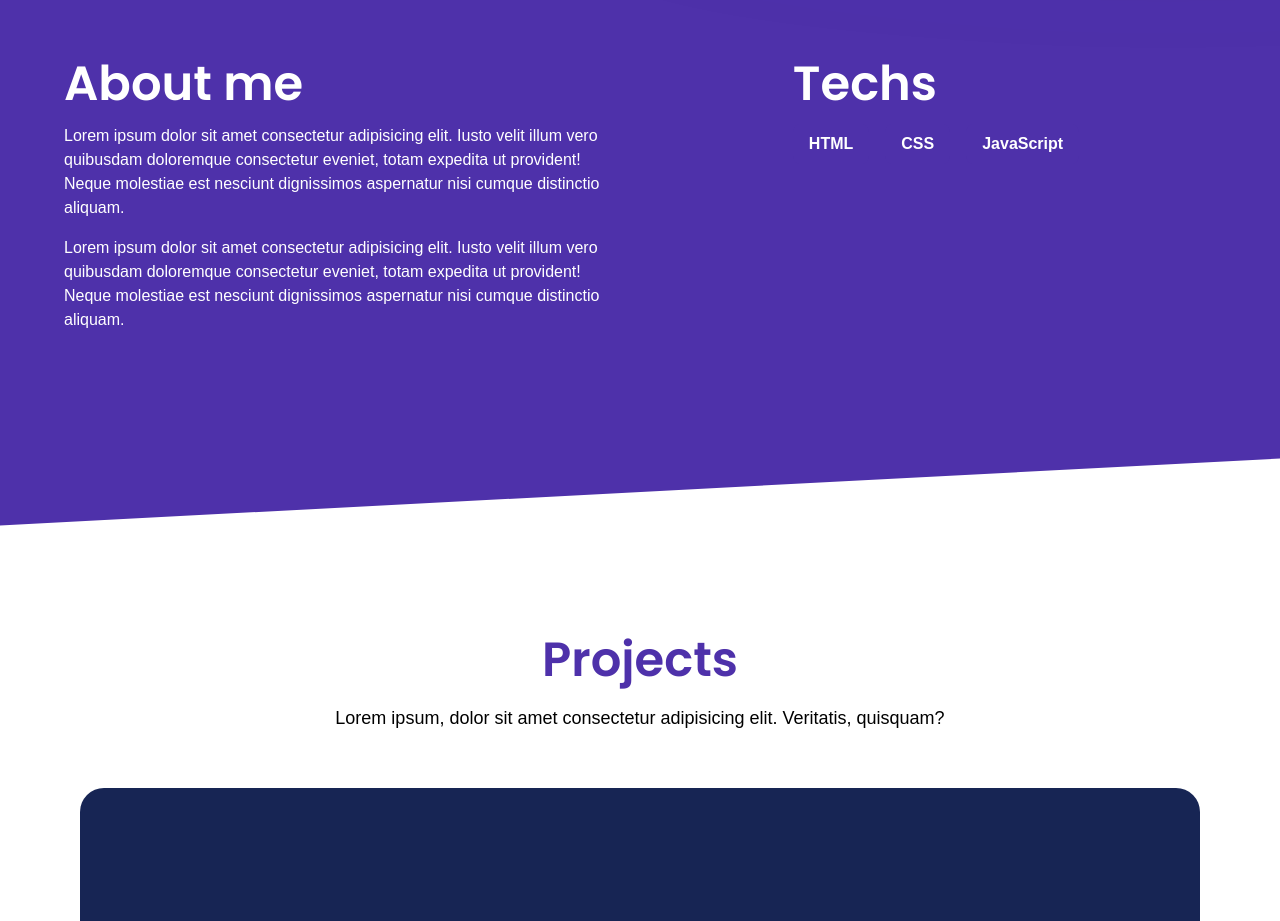
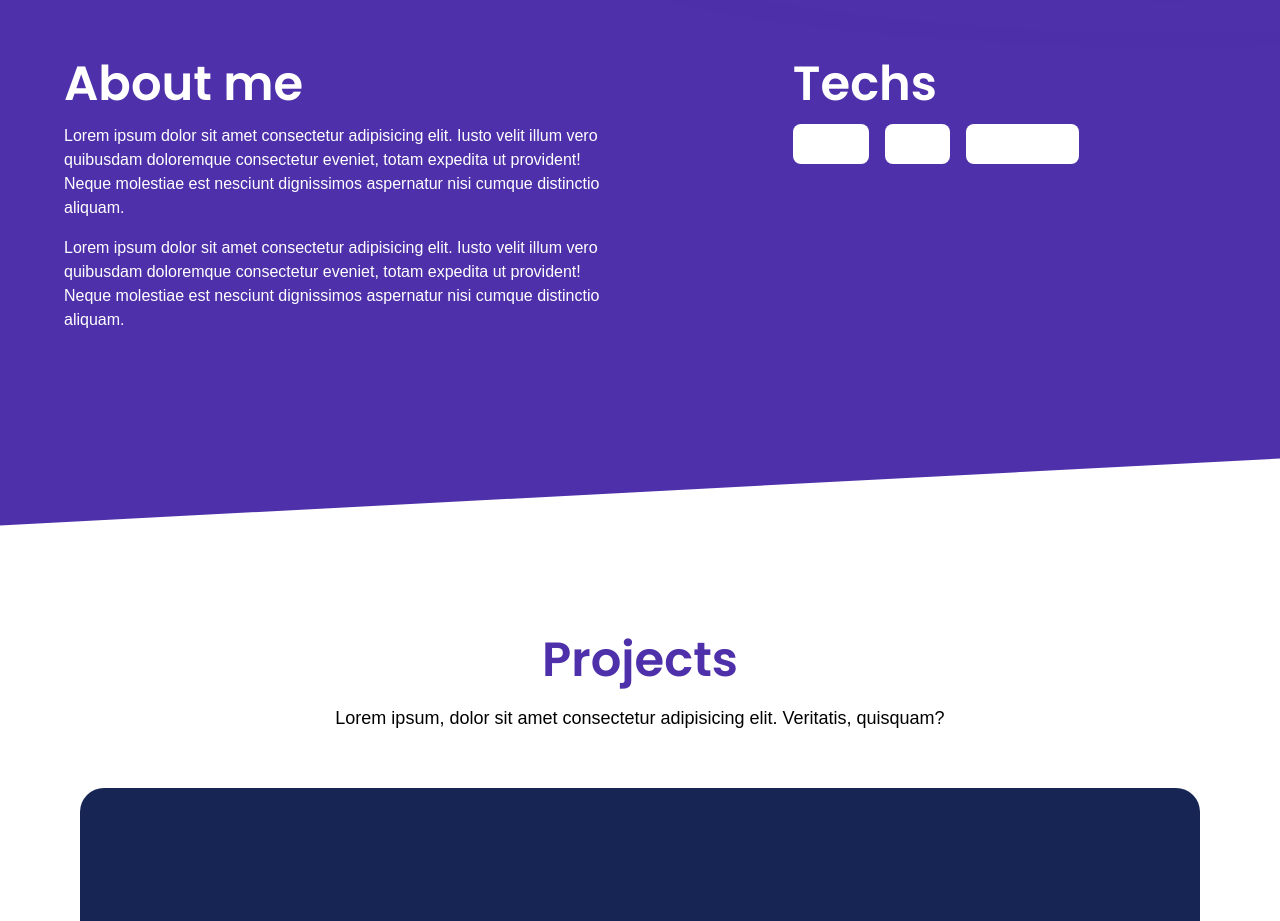
Before and after one commit to AnaCarol2001/Portfolio, a React (Vite) app: page / in a window 1280 px wide. Shown: the part 900-1821 px from the top of the page. Built offline with nearby package versions, Linux system fonts and the light colour scheme; a web font is replaced by a local one.

Commit message:
!refactor: combines style related props into one prop 'variant"

```diff
--- a/src/components/ui/Tag/index.tsx
+++ b/src/components/ui/Tag/index.tsx
@@ -1,29 +1,19 @@
-const bgVariants = {
-  "main-purple": "bg-main-purple",
-  white: "bg-white",
+import { ComponentProps } from "react";
+
+interface TagProps extends ComponentProps<"span"> {
+  variant?: "main-purple" | "white";
+}
+
+const TagVariants: Record<NonNullable<TagProps["variant"]>, string> = {
+  "main-purple": "bg-main-purple text-white",
+  white: "bg-white text-main-purple",
 };
 
-const textVariants = {
-  "main-purple": "text-main-purple",
-  white: "text-white",
-};
-
-type TagProps = {
-  children: string;
-  bgColor?: keyof typeof bgVariants;
-  textColor?: keyof typeof textVariants;
-};
-
-export default function Tag({
-  bgColor = "main-purple",
-  textColor = "white",
-  children,
-}: TagProps) {
+export default function Tag({ variant = "main-purple", ...props }: TagProps) {
   return (
     <span
-      className={`${bgVariants[bgColor]} ${textVariants[textColor]} inline-block px-2 py-1 md:py-2 md:px-4 font-bold rounded-lg text-nowrap`}
-    >
-      {children}
-    </span>
+      className={`${TagVariants[variant]}} inline-block text-nowrap rounded-lg px-2 py-1 font-bold md:px-4 md:py-2`}
+      {...props}
+    />
   );
 }
```
